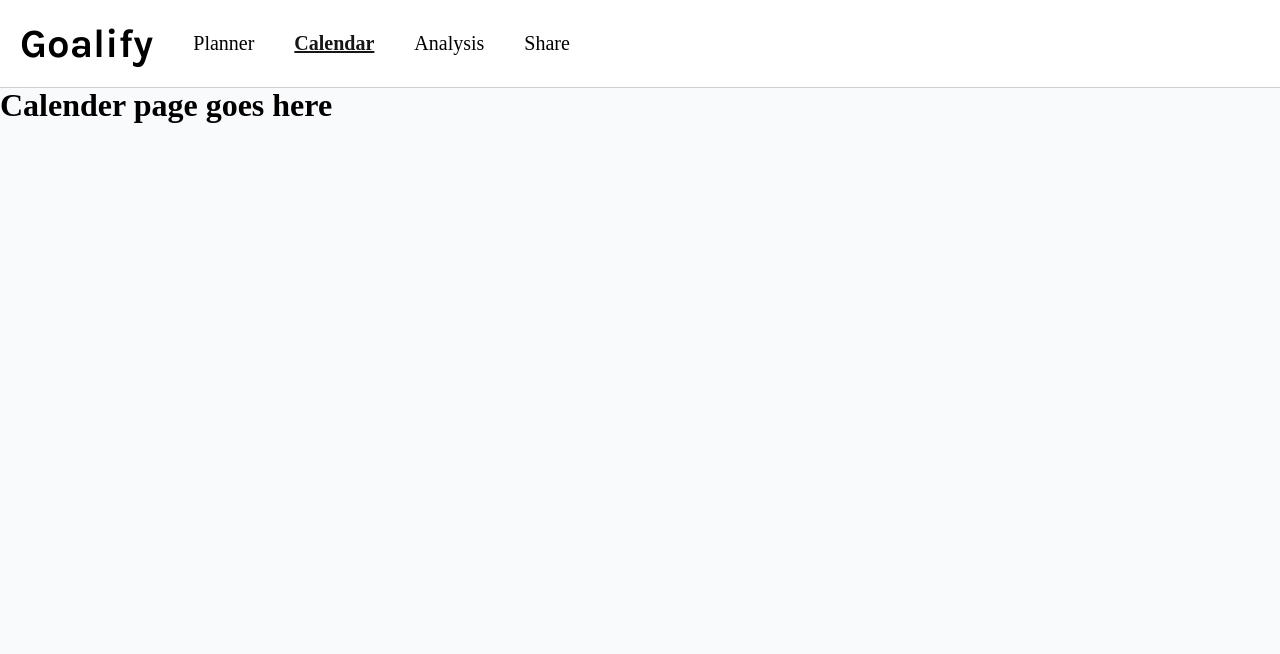
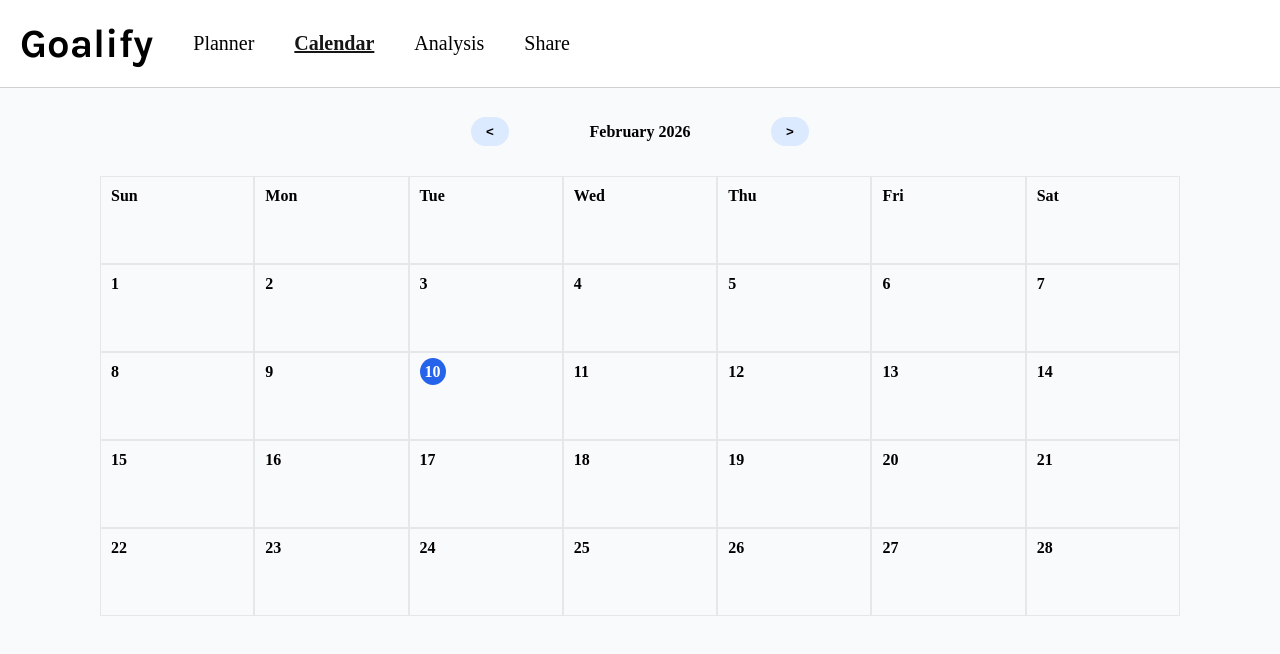
Before and after one commit to krish999777/goalify, a React (Vite) app: page /calendar in a window 1280 px wide. Shown: the top 654 px of the page. Built offline with nearby package versions, Linux system fonts and the light colour scheme.

Commit message:
calender made on calender page and restyled planner page

```diff
--- a/src/Components/Board.jsx
+++ b/src/Components/Board.jsx
@@ -358,7 +358,7 @@ export default function({data,setData}){
                                     <option value='high'>High</option>
                                 </select>
                             </div>
-                            Due Date:<input type="date" className="board-select" defaultValue={sub.dueDate}  onChange={(e)=>setDueData(sub.id,e.target.value)} name='due-date'/>
+                            Due Date:<input type="date" className="board-select" defaultValue={sub.dueDate} min={today} onChange={(e)=>setDueData(sub.id,e.target.value)} name='due-date'/>
                             <div>
                                 <button className="btn-secondary" onClick={()=>setEdit(sub.id)}>Edit</button>
                                 <button className="btn-secondary del" onClick={()=>deleteSubject(sub.id)}>Delete</button>
--- a/src/Components/Calender.jsx
+++ b/src/Components/Calender.jsx
@@ -1,7 +1,59 @@
-import {} from 'react'
+import {useState} from 'react'
 import {} from 'react-router-dom'
 export default function(){
+    const [currentYear,setCurrentYear]=useState(new Date().getFullYear())
+    const [currentMonth,setCurrentMonth]=useState(new Date().getMonth())
+    const daysInMonth=new Date(currentYear,currentMonth+1,0).getDate()
+    const startDay=new Date(currentYear,currentMonth,1).getDay()
+    const months=['January','February','March','April','May','June','July','August','September','October','November','December']
+    let monthCalender=[]
+    for(let i=0;i<startDay;i++)
+        monthCalender.push(null)
+    for(let i=1;i<=daysInMonth;i++){
+        monthCalender.push(i)
+    }
+    const calender=monthCalender.map((day,index)=>{
+        const thisDay=new Date(currentYear,currentMonth,day)
+        const today=new Date()
+        const isSameDay=thisDay.getFullYear()===today.getFullYear()&&
+        thisDay.getMonth()===today.getMonth()&&
+        thisDay.getDate()===today.getDate()
+        return(
+            <div key={index} className="calender-each-day">
+                <span className={isSameDay?'today':''}>{day?day:''}</span>
+            </div>
+        )
+    })
+    const daysOfWeek=['Sun','Mon','Tue','Wed','Thu','Fri','Sat'].map((day,index)=>{
+        return <div key={index} className="calender-each-day">{day}</div>
+    })
+    function prevMonth(){
+        if(currentMonth===0){
+            setCurrentMonth(11)
+            setCurrentYear(prevYear=>prevYear-1)
+            return
+        }
+        setCurrentMonth(prevMonth=>prevMonth-1)
+    }
+    function nextMonth(){
+        if(currentMonth===11){
+            setCurrentMonth(0)
+            setCurrentYear(prevYear=>prevYear+1)
+            return
+        }
+        setCurrentMonth(prevMonth=>prevMonth+1)
+    }
     return(
-        <h1>Calender page goes here</h1>
+        <>
+            <div className="calender-current-month">
+                <div><button className="btn-secondary" onClick={prevMonth}>{'<'}</button></div>
+                <div>{months[currentMonth]} {currentYear}</div>
+                <div><button className="btn-secondary" onClick={nextMonth}>{'>'}</button></div>
+            </div>
+            <div className="full-calender">
+                {daysOfWeek}
+                {calender}
+            </div>
+        </>
     )
 }
--- a/src/Components/Planner.jsx
+++ b/src/Components/Planner.jsx
@@ -3,6 +3,7 @@ import {Link} from 'react-router-dom'
 export default function({data,setData}){
     const [showCompletedSubjects,setShowCompletedSubjects]=useState(false)
     const [showBacklogSubjects,setShowBacklogSubjects]=useState(false)
+    const [showEverything,setShowEverything]=useState(false)
     let allSubjects=[]
     let doneSubjects=[]
     let backlogSubjects=[]
@@ -110,15 +111,9 @@ export default function({data,setData}){
             })
         })
     }
-
-
-    return(
-        <div>
-            <div style={{margin:'20px 0',display:'flex',justifyContent:'center'}}>
-                <Link to="/" className="btn-primary">Back to Home</Link>
-                <Link to="/calendar" className="btn-primary">Go to Calendar</Link>
-            </div>
-            {overDueSubjects.length===0
+    const otherStat=(
+        <>
+        {overDueSubjects.length===0
             ?
             ''
             :
@@ -159,49 +154,6 @@ export default function({data,setData}){
                             })}
                     </div>
                 </div>
-            )
-            }
-            {dueTodaySubjects.length===0
-            ?
-            ''
-            :
-            (
-            <div className="stats-planner-container">
-                <h1 className="title-stats-planner">Due Today</h1>
-                <div className="due-today-subjects status-subjects-planner">
-                    {dueTodaySubjects.map(sub=>{
-                        return(
-                            <div key={`${sub.id} ${sub.boardId}`} className={`each-subject-board ${sub.status}`}>
-                                <div className={`name ${sub.status}`}>
-                                <div>{sub.name}</div>
-                                <div>{sub.priority==='high'?'🔴':sub.priority==='medium'?'🟡':'🟢'}</div>
-                            </div>
-                            <div>
-                                <div style={{display:'flex',justifyContent:'center'}}>
-                                    <div style={{margin:'0 20px'}}>Status</div>
-                                    <div style={{margin:'0 20px'}}>Priority</div>
-                                </div>
-                                <select className="board-select" defaultValue={sub.status} onChange={(e)=>statusChange(sub.id,e.target.value,sub.boardId)} name='status'>
-                                    <option value='pending'>Pending</option>
-                                    <option value='started'>Started</option>
-                                    <option value='done'>Done</option>
-                                </select>
-                                <select className="board-select" defaultValue={sub.priority} onChange={(e)=>setPriority(sub.id,e.target.value,sub.boardId)} name='status'>
-                                    <option value='low'>Low</option>
-                                    <option value='medium'>Medium</option>
-                                    <option value='high'>High</option>
-                                </select>
-                            </div>
-                            <div style={{display:'flex', flexDirection:'column',alignItems:'center'}}>
-                                    <div>Due Date:</div>
-                                    <input type="date" className="board-select" defaultValue={sub.dueDate} min={today}onChange={(e)=>setDueData(sub.id,e.target.value,sub.boardId)} name='due-date'/>
-                            </div>
-                                <Link to={`/boards/${sub.boardId}`}className="btn-secondary">Jump to Board</Link>
-                            </div>
-                        )
-                    })}
-                </div>
-            </div>
             )
             }
             {upcomingSubjects.length===0
@@ -391,6 +343,67 @@ export default function({data,setData}){
             :
             ''
             }
+            </>
+        )
+
+
+    return(
+        <div>
+            <div style={{margin:'20px 0',display:'flex',justifyContent:'center'}}>
+                <Link to="/" className="btn-primary">Back to Home</Link>
+                <Link to="/calendar" className="btn-primary">Go to Calendar</Link>
+            </div>
+            {dueTodaySubjects.length===0
+            ?
+            (<h1 className='title-stats-planner'>Nothing due today!</h1>)
+            :
+            (
+            <div className="stats-planner-container">
+                <h1 className="title-stats-planner">Due Today</h1>
+                <div className="due-today-subjects status-subjects-planner">
+                    {dueTodaySubjects.map(sub=>{
+                        return(
+                            <div key={`${sub.id} ${sub.boardId}`} className={`each-subject-board ${sub.status}`}>
+                                <div className={`name ${sub.status}`}>
+                                <div>{sub.name}</div>
+                                <div>{sub.priority==='high'?'🔴':sub.priority==='medium'?'🟡':'🟢'}</div>
+                            </div>
+                            <div>
+                                <div style={{display:'flex',justifyContent:'center'}}>
+                                    <div style={{margin:'0 20px'}}>Status</div>
+                                    <div style={{margin:'0 20px'}}>Priority</div>
+                                </div>
+                                <select className="board-select" defaultValue={sub.status} onChange={(e)=>statusChange(sub.id,e.target.value,sub.boardId)} name='status'>
+                                    <option value='pending'>Pending</option>
+                                    <option value='started'>Started</option>
+                                    <option value='done'>Done</option>
+                                </select>
+                                <select className="board-select" defaultValue={sub.priority} onChange={(e)=>setPriority(sub.id,e.target.value,sub.boardId)} name='status'>
+                                    <option value='low'>Low</option>
+                                    <option value='medium'>Medium</option>
+                                    <option value='high'>High</option>
+                                </select>
+                            </div>
+                            <div style={{display:'flex', flexDirection:'column',alignItems:'center'}}>
+                                    <div>Due Date:</div>
+                                    <input type="date" className="board-select" defaultValue={sub.dueDate} min={today}onChange={(e)=>setDueData(sub.id,e.target.value,sub.boardId)} name='due-date'/>
+                            </div>
+                                <Link to={`/boards/${sub.boardId}`}className="btn-secondary">Jump to Board</Link>
+                            </div>
+                        )
+                    })}
+                </div>
+            </div>
+            )
+            }
+            <div style={{display:'flex',justifyContent:'center'}}>
+                <button
+                className="btn-primary"
+                onClick={()=>setShowEverything(prev=>!prev)}>
+                    Show {showEverything?'less':'more'}</button>
+            </div>
+            {showEverything?otherStat:''}
+
         </div>
     )
 }
--- a/src/style.css
+++ b/src/style.css
@@ -545,3 +545,31 @@ nav>a:hover{
     padding-top:20px;
     margin:50px 100px;
 }
+.calender-each-day{
+    border:1px solid var(--border);
+    padding:10px;
+    font-weight:bold;
+}
+.calender-each-day>.today{
+    background-color:var(--primary);
+    padding:5px;
+    border-radius:50%;
+    color:white;
+}
+.full-calender{
+    display:grid;
+    grid-template-columns:repeat(7,1fr);
+    grid-template-rows:repeat(7,88px);
+    margin:20px 100px;
+}
+.calender-current-month{
+    display:flex;
+    justify-content:center;
+    align-items:center;
+    font-weight:bold;
+    margin:20px;
+}
+.calender-current-month>div{
+    width:150px;
+    text-align:center;
+}
```
